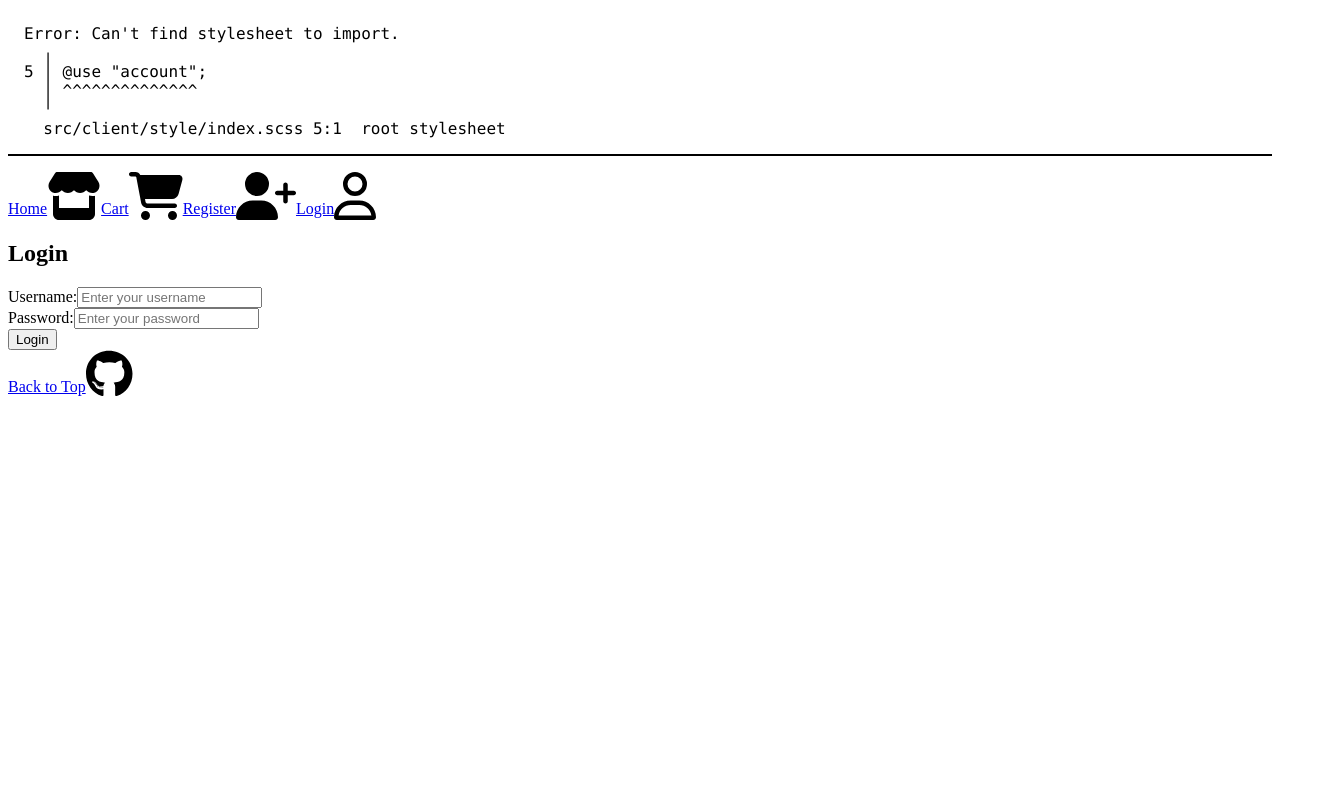
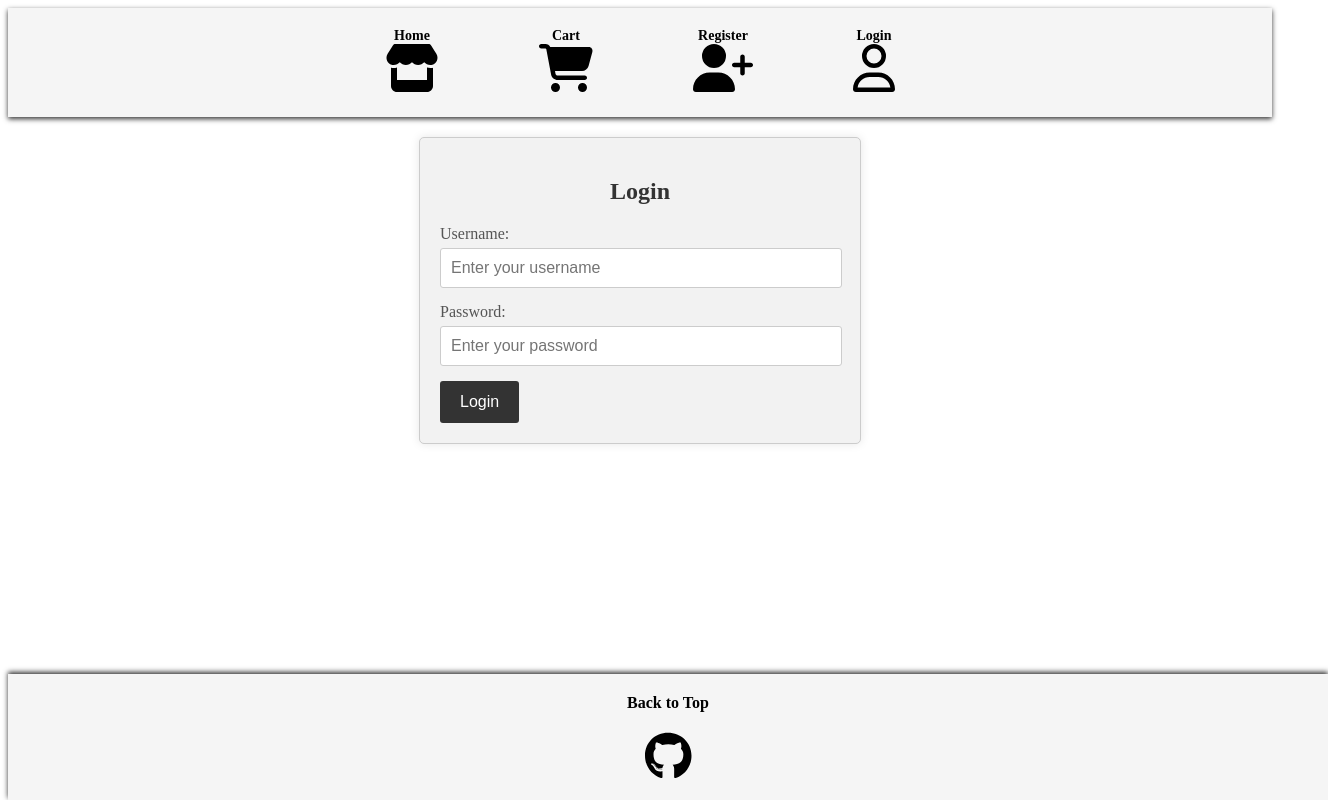
Before and after one commit to CPatterson94/Its_A_Shoe_In, a React (Vite) app: page /login in a window 1280 px wide. Shown: the whole page, 1328 px wide, since content can reach past the window. Built offline with nearby package versions, Linux system fonts and the light colour scheme; no server answers.

Commit message:
fixed index.css

```diff
--- a/src/client/style/index.scss
+++ b/src/client/style/index.scss
@@ -2,5 +2,5 @@
 @use "footer";
 @use "register";
 @use "login";
-@use "account";
 @use "allProducts";
+@use "logout";
--- a/src/index.css
+++ b/src/index.css
@@ -1,17 +1,211 @@
-/* Error: Can't find stylesheet to import.
- *   ,
- * 5 | @use "account";
- *   | ^^^^^^^^^^^^^^
- *   '
- *   src/client/style/index.scss 5:1  root stylesheet */
+.navbar {
+  background-color: whitesmoke;
+  padding: 10px 20px;
+  box-shadow: 0 2px 5px rgba(0, 0, 0, 0.8);
+}
 
-body::before {
-  font-family: "Source Code Pro", "SF Mono", Monaco, Inconsolata, "Fira Mono",
-      "Droid Sans Mono", monospace, monospace;
-  white-space: pre;
+.nav-list {
+  list-style-type: none;
+  padding: 0;
+  margin: 0;
+  display: flex;
+  justify-content: center;
+}
+
+.nav-link {
+  text-decoration: none;
+  color: black;
+  padding: 10px 50px;
+  display: flex;
+  flex-direction: column;
+  align-items: center;
+}
+
+.nav-icon {
+  margin-bottom: 5px;
+}
+
+.link-text {
+  font-size: 14px;
+  font-weight: bold;
+  text-align: center;
+}
+
+.footer {
+  background-color: whitesmoke;
+  position: absolute;
+  bottom: 0;
+  width: 100%;
+  color: #fff;
+  padding: 20px;
+  text-align: center;
+  box-shadow: 0 -2px 5px rgba(0, 0, 0, 0.8);
+}
+
+.footer a {
+  color: black;
+  text-decoration: none;
+  margin: 0 10px;
+  font-weight: bold;
+}
+
+.footer a:hover {
+  color: #ccc;
+}
+
+.footer .git {
+  margin-top: 10px;
+  display: flex;
+  justify-content: center;
+}
+
+.register-container {
+  max-width: 400px;
+  margin: 20px auto;
+  padding: 20px;
+  background-color: #f2f2f2;
+  border: 1px solid #ccc;
+  border-radius: 5px;
+  box-shadow: 0 0 10px rgba(0, 0, 0, 0.1);
+}
+
+.register-container h2 {
+  text-align: center;
+  margin-bottom: 20px;
+  color: #333;
+}
+
+.form-group {
+  margin-bottom: 15px;
+}
+
+.form-group label {
   display: block;
-  padding: 1em;
-  margin-bottom: 1em;
-  border-bottom: 2px solid black;
-  content: "Error: Can't find stylesheet to import.\a   \2577 \a 5 \2502  @use \"account\";\a   \2502  ^^^^^^^^^^^^^^\a   \2575 \a   src/client/style/index.scss 5:1  root stylesheet";
+  margin-bottom: 5px;
+  color: #555;
 }
+
+.form-group input {
+  width: calc(100% - 20px);
+  padding: 10px;
+  font-size: 16px;
+  border: 1px solid #ccc;
+  border-radius: 3px;
+}
+
+.register-btn {
+  background-color: #333;
+  color: #fff;
+  border: none;
+  padding: 12px 20px;
+  cursor: pointer;
+  border-radius: 3px;
+  font-size: 16px;
+}
+
+.login-container {
+  max-width: 400px;
+  margin: 20px auto;
+  padding: 20px;
+  background-color: #f2f2f2;
+  border: 1px solid #ccc;
+  border-radius: 5px;
+  box-shadow: 0 0 10px rgba(0, 0, 0, 0.1);
+}
+
+.login-container h2 {
+  text-align: center;
+  margin-bottom: 20px;
+  color: #333;
+}
+
+.form-group {
+  margin-bottom: 15px;
+}
+
+.form-group label {
+  display: block;
+  margin-bottom: 5px;
+  color: #555;
+}
+
+.form-group input {
+  width: calc(100% - 20px);
+  padding: 10px;
+  font-size: 16px;
+  border: 1px solid #ccc;
+  border-radius: 3px;
+}
+
+.login-btn {
+  background-color: #333;
+  color: #fff;
+  border: none;
+  padding: 12px 20px;
+  cursor: pointer;
+  border-radius: 3px;
+  font-size: 16px;
+}
+
+.productsWrapper {
+  display: flex;
+  flex-direction: column;
+  align-items: center;
+  margin-top: 20px;
+  margin-bottom: 20px;
+  background-color: lightgray;
+}
+
+.productsWrapper h1 {
+  font-size: 2.5rem;
+  margin-bottom: 20px;
+  text-decoration: underline;
+}
+
+.products {
+  display: flex;
+  flex-wrap: wrap;
+  justify-content: center;
+  gap: 20px;
+}
+
+.singleProduct {
+  display: flex;
+  flex-direction: column;
+}
+
+.productImgs {
+  max-width: 450px;
+  max-height: 450px;
+}
+
+.buttons {
+  display: flex;
+  justify-content: space-around;
+  margin-top: 10px;
+}
+
+.logout-container {
+  max-width: 400px;
+  margin: 20px auto;
+  padding: 20px;
+  display: flex;
+  flex-direction: column;
+  align-items: center;
+  background-color: #f2f2f2;
+  border: 1px solid #ccc;
+  border-radius: 5px;
+  box-shadow: 0 0 10px rgba(0, 0, 0, 0.1);
+}
+
+.logout-btn {
+  background-color: #333;
+  color: #fff;
+  border: none;
+  padding: 12px 20px;
+  cursor: pointer;
+  border-radius: 3px;
+  font-size: 16px;
+}
+
+/*# sourceMappingURL=index.css.map */
```
Also changed, not shown: src/client/style/logout.scss (renamed from src/client/style/account.scss), 1 other file (tests, documents, lock files or other folders).
